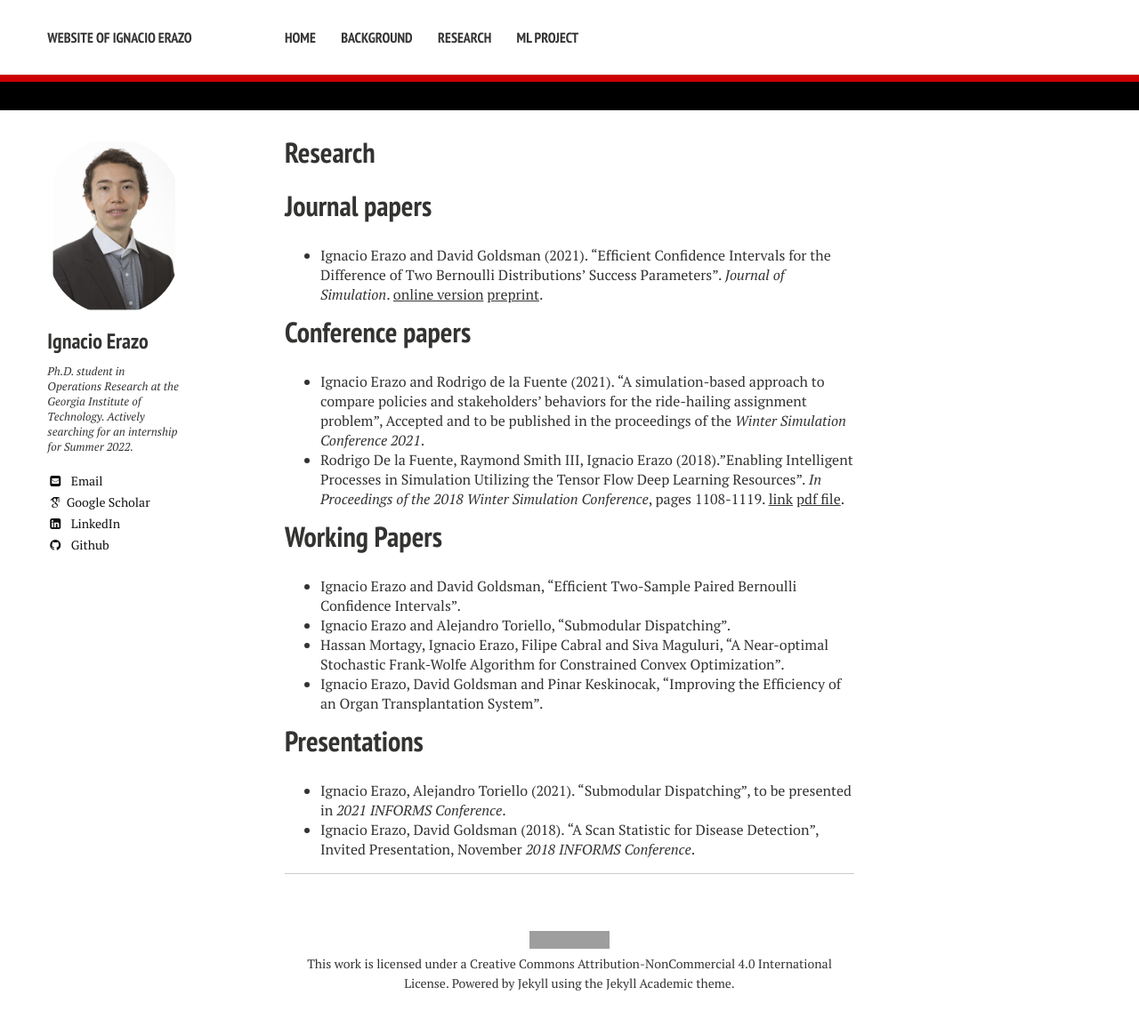
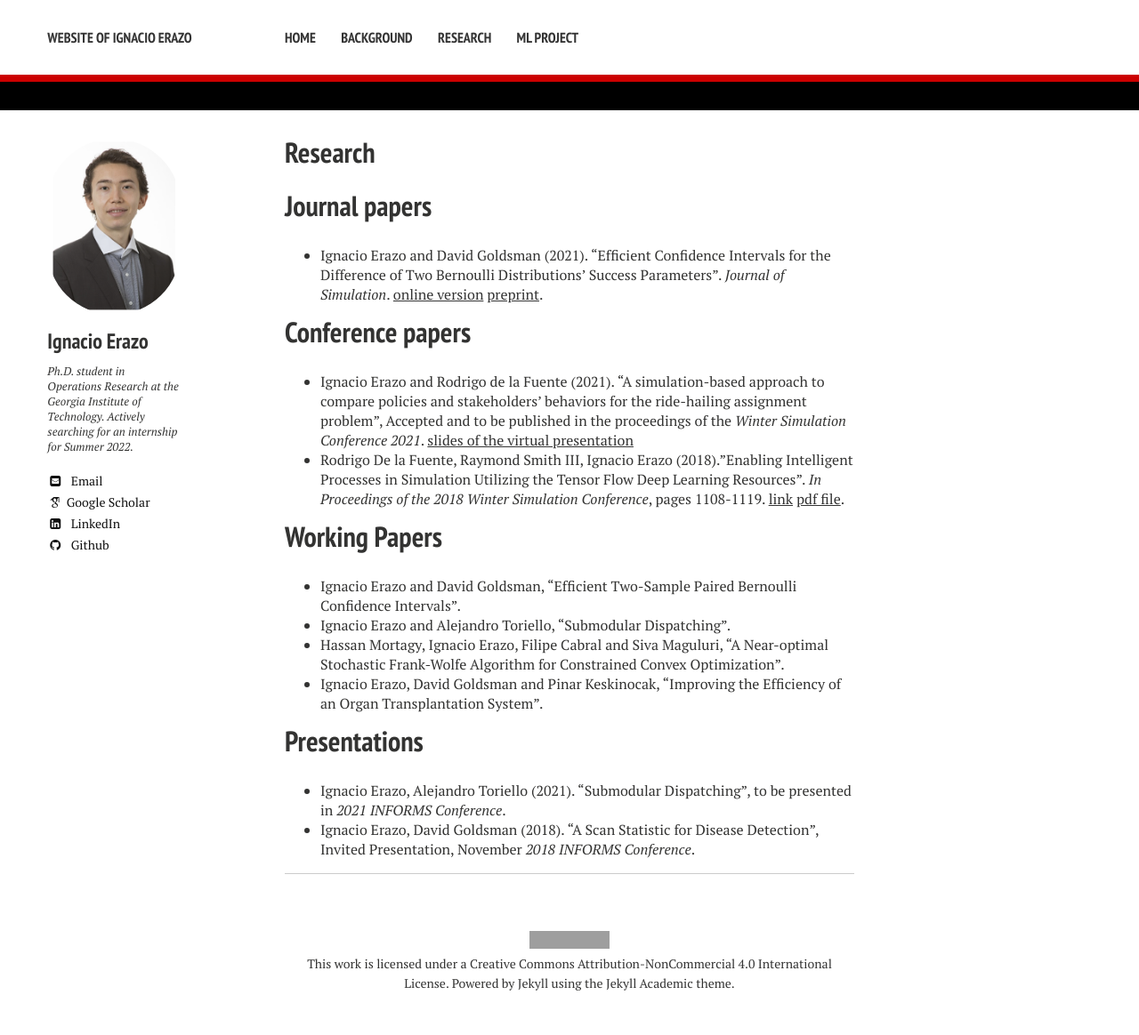
Before and after one commit to ierazo/ierazo.github.io, a Jekyll site: the page built from Research.md, in a window 1280 px wide. Shown: the whole page at 89% size. Built offline with Jekyll 4.4.1, drawn with Linux system fonts in a browser that asks for light colours; nearby versions of some CDN libraries; some web fonts are replaced; grey boxes are pictures that could not be loaded.

Commit message:
Update Research.md

```diff
--- a/Research.md
+++ b/Research.md
@@ -10,7 +10,7 @@ excerpt: "Research"
 
 
 # Conference papers
-- Ignacio Erazo and Rodrigo de la Fuente (2021). "A simulation-based approach to compare policies and stakeholders' behaviors for the ride-hailing assignment problem", Accepted and to be published in the proceedings of the *Winter Simulation Conference 2021*.
+- Ignacio Erazo and Rodrigo de la Fuente (2021). "A simulation-based approach to compare policies and stakeholders' behaviors for the ride-hailing assignment problem", Accepted and to be published in the proceedings of the *Winter Simulation Conference 2021*. [slides of the virtual presentation](/papers/WSC Presentation.pdf)
 - Rodrigo De la Fuente, Raymond Smith III, Ignacio Erazo (2018)."Enabling Intelligent Processes in Simulation Utilizing the Tensor Flow Deep Learning Resources". *In Proceedings of the 2018 Winter Simulation Conference*, pages 1108-1119. [link](https://ieeexplore.ieee.org/document/8632539) [pdf file](/papers/WSC2018.pdf).
 
 
```
